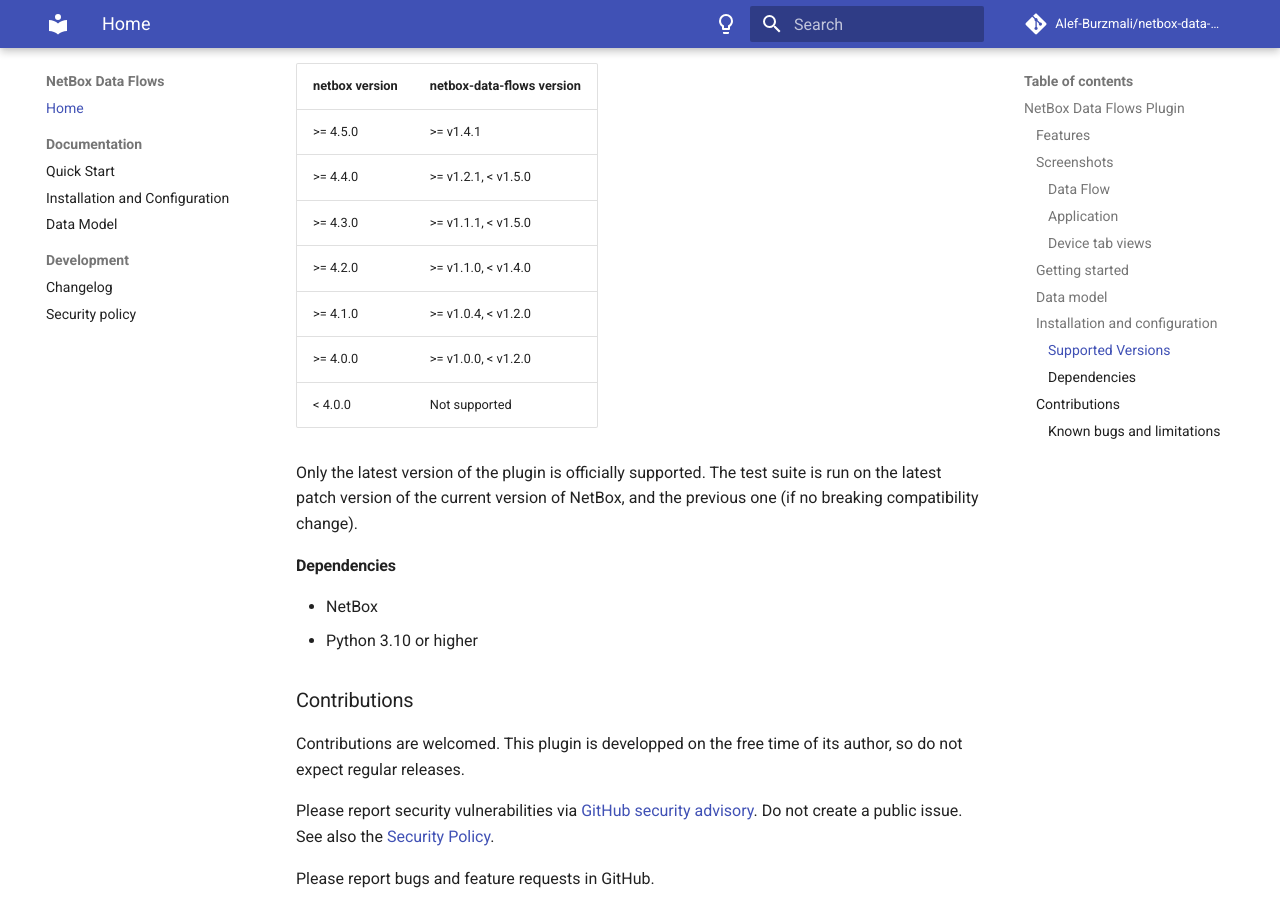
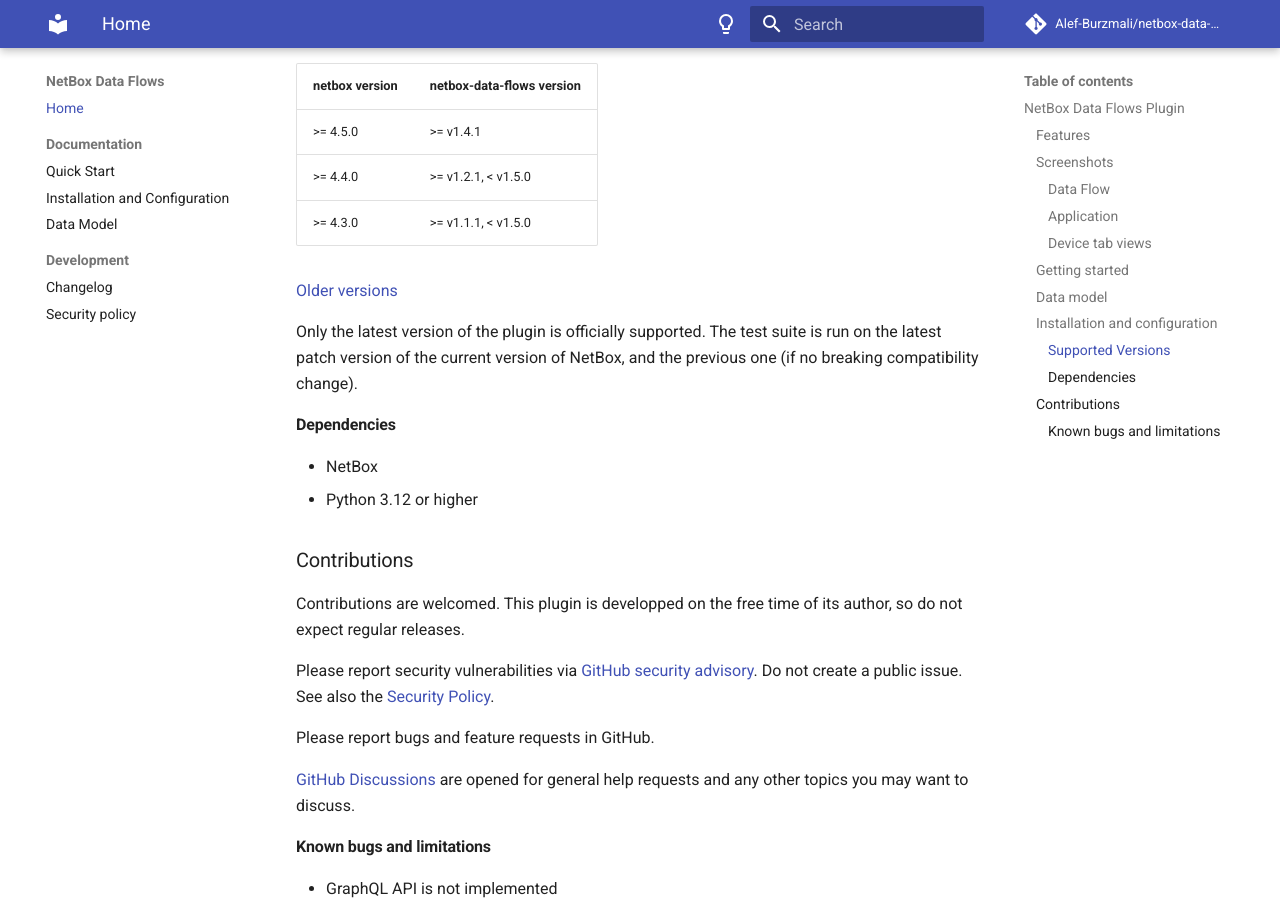
Before and after one commit to Alef-Burzmali/netbox-data-flows, an MkDocs documentation site: the page built from docs/index.md, in a window 1280 px wide and 900 px high, scrolled down 2562 px. Built offline with MkDocs 1.6.1 and Material for MkDocs 9.7.7, drawn with Linux system fonts in a browser that asks for light colours; comment, search, counter and statistics services are not loaded.

Commit message:
Drop support for NetBox < 4.5
Fixes #106

```diff
--- a/README.md
+++ b/README.md
@@ -31,15 +31,15 @@
 
 ## Getting started
 
-Read the [Quick Start tutorial](docs/quick-start.md) to discover how to use the plugin.
+Read the [Quick Start tutorial](https://alef-burzmali.github.io/netbox-data-flows/quick-start/) to discover how to use the plugin.
 
 ## Data model
 
-The data model and design's decisions can be found in the [documentation](docs/data-model.md).
+The data model and design's decisions can be found in the [documentation](https://alef-burzmali.github.io/netbox-data-flows/data-model/).
 
 ## Installation and configuration
 
-Instructions to install, configure, update or uninstall the plugin can be found in the [plugin's documentation](docs/installation-configuration.md).
+Instructions to install, configure, update or uninstall the plugin can be found in the [plugin's documentation](https://alef-burzmali.github.io/netbox-data-flows/installation-configuration/).
 
 ### Supported Versions
 
@@ -48,17 +48,15 @@
 | >= 4.5.0       | >= v1.4.1                     |
 | >= 4.4.0       | >= v1.2.1, < v1.5.0           |
 | >= 4.3.0       | >= v1.1.1, < v1.5.0           |
-| >= 4.2.0       | >= v1.1.0, < v1.4.0           |
-| >= 4.1.0       | >= v1.0.4, < v1.2.0           |
-| >= 4.0.0       | >= v1.0.0, < v1.2.0           |
-|  < 4.0.0       | Not supported                 |
+
+[Older versions](https://alef-burzmali.github.io/netbox-data-flows/installation-configuration/#installation-and-configuration)
 
 Only the latest version of the plugin is officially supported. The test suite is run on the latest patch version of the current version of NetBox, and the previous one (if no breaking compatibility change).
 
 ### Dependencies
 
 * NetBox
-* Python 3.10 or higher
+* Python 3.12 or higher
 
 ## Contributions
 
--- a/netbox_data_flows/__init__.py
+++ b/netbox_data_flows/__init__.py
@@ -1,7 +1,7 @@
 from netbox.plugins import PluginConfig
 
 
-__version__ = "1.4.1"
+__version__ = "1.5.0-dev"
 
 
 class DataFlowsConfig(PluginConfig):
@@ -16,7 +16,7 @@
         "top_level_menu": True,
         "application_custom_field": None,
     }
-    min_version = "4.3.0"
+    min_version = "4.5.0"
     max_version = "4.5.99"
 
 
--- a/pyproject.toml
+++ b/pyproject.toml
@@ -17,7 +17,7 @@
     "Programming Language :: Python :: 3.12",
     "Topic :: System :: Networking",
 ]
-requires-python = ">=3.10"
+requires-python = ">=3.12"
 dynamic = ["version"]
 
 [project.urls]
@@ -40,7 +40,7 @@
 
 [tool.black]
 line-length = 120
-target_version = ["py310", "py311", "py312"]
+target_version = ["py312", "py313"]
 
 [tool.isort]
 profile = "black"
```
Also changed, not shown: SECURITY.md (+2 -1 lines), docs/installation-configuration.md (+1 -1 lines), 6 other files.
